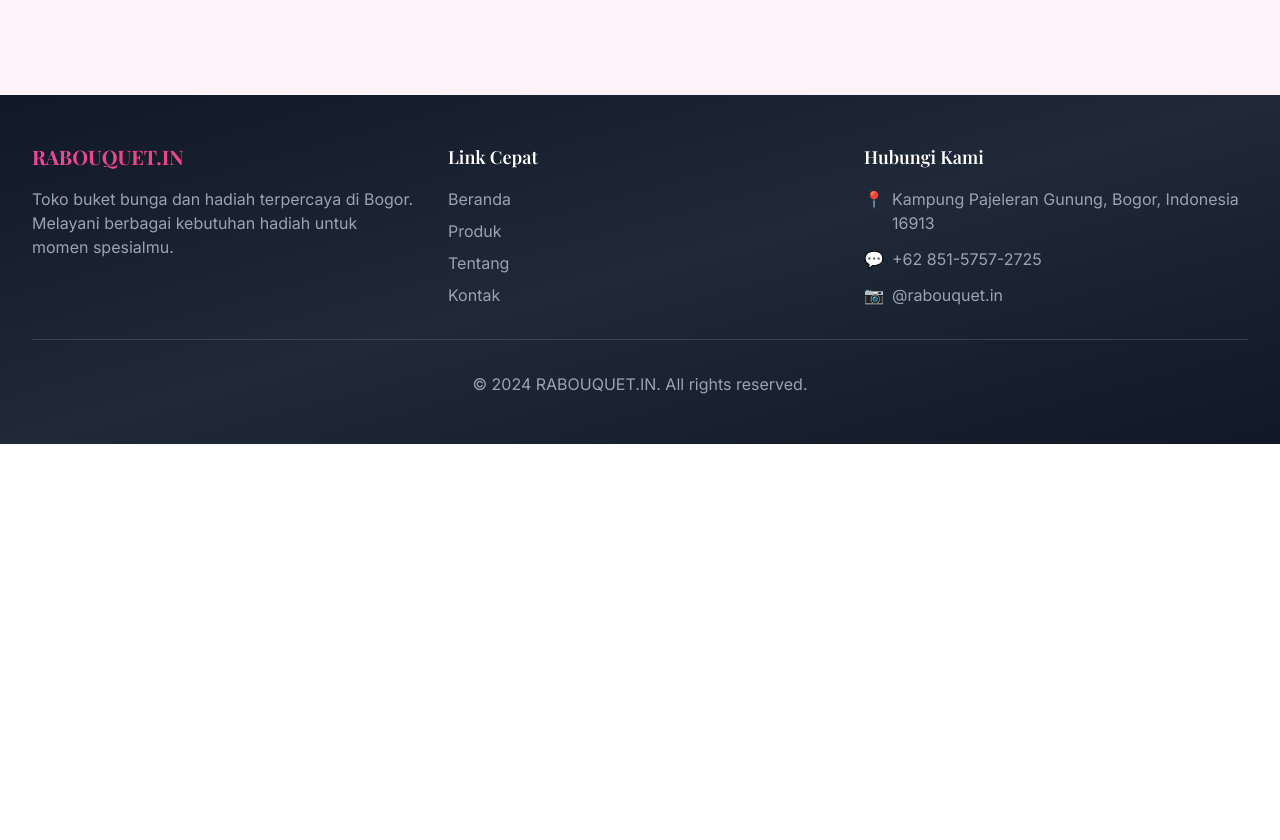
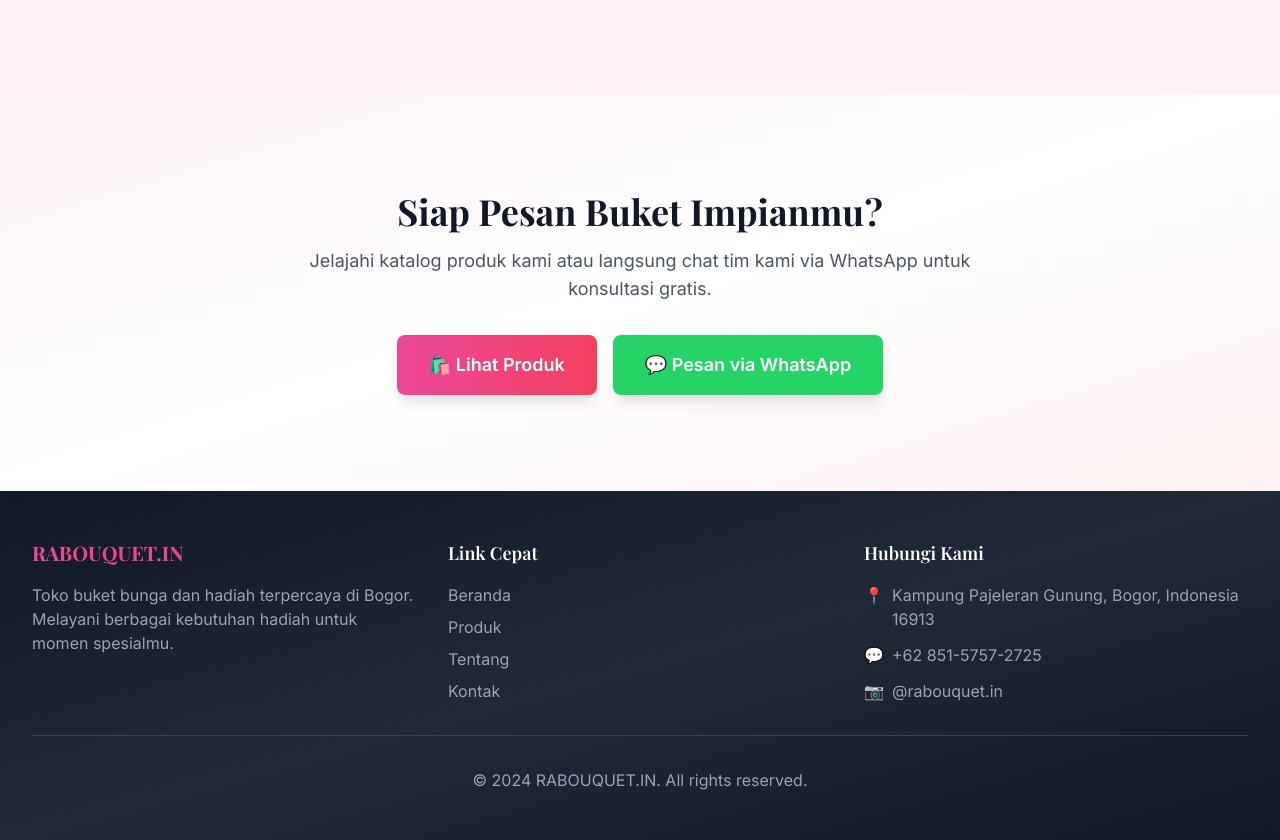
Before and after one commit to adonism2k/rabouquet-website, a Vue app: page / in a window 1280 px wide. Shown: the part 2655-3495 px from the top of the page. Before the commit the page ends 3099 px from the top, so only its background shows below. Built offline with nearby package versions, Linux system fonts and the light colour scheme.

Commit message:
feat: add CTA section after FAQ to drive product browsing and WhatsApp orders

```diff
--- a/src/pages/Home.vue
+++ b/src/pages/Home.vue
@@ -110,6 +110,27 @@
       </div>
     </Section>
 
+    <Section background="gradient" padding="xl">
+      <div class="text-center max-w-2xl mx-auto">
+        <h2 class="text-4xl font-serif font-bold text-gray-900 mb-4">Siap Pesan Buket Impianmu?</h2>
+        <p class="text-gray-600 text-lg mb-8">
+          Jelajahi katalog produk kami atau langsung chat tim kami via WhatsApp untuk konsultasi
+          gratis.
+        </p>
+        <div class="flex flex-col sm:flex-row gap-4 justify-center">
+          <router-link
+            to="/products"
+            class="inline-flex items-center justify-center font-semibold rounded-lg transition-all duration-200 hover:scale-105 active:scale-95 bg-gradient-to-r from-pink-500 to-rose-500 text-white hover:from-pink-600 hover:to-rose-600 shadow-lg hover:shadow-pink-500/50 px-8 py-4 text-lg"
+          >
+            🛍️ Lihat Produk
+          </router-link>
+          <Button :href="whatsappConfig.link" variant="whatsapp" size="lg">
+            💬 Pesan via WhatsApp
+          </Button>
+        </div>
+      </div>
+    </Section>
+
     <Footer />
     <WhatsAppButton variant="floating" />
   </div>
```
